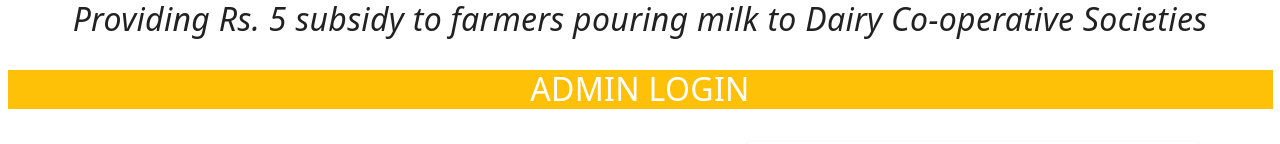
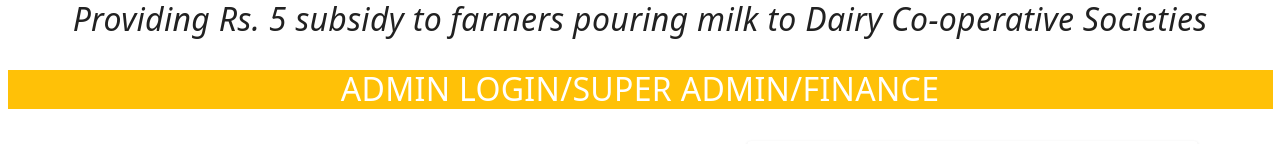
Before and after one commit to ruponsarkar/dairy, a React (Create React App) app: page /login in a window 1280 px wide. Shown: the part 183-327 px from the top of the page. Built offline with nearby package versions, Linux system fonts and the light colour scheme.

Commit message:
home page

```diff
--- a/src/AdminPages/form/login.js
+++ b/src/AdminPages/form/login.js
@@ -61,7 +61,7 @@ const Login = () => {
             <div className='col-12 pt-3 text-center'>
                 <h2><i>Providing Rs. 5 subsidy to farmers pouring milk to Dairy Co-operative Societies</i></h2>
                 <br />
-                <h2 className='text-white bg-warning'>ADMIN LOGIN</h2>
+                <h2 className='text-white bg-warning'>ADMIN LOGIN/SUPER ADMIN/FINANCE</h2>
             </div>
                 <section>
                     <div class="container">
```
